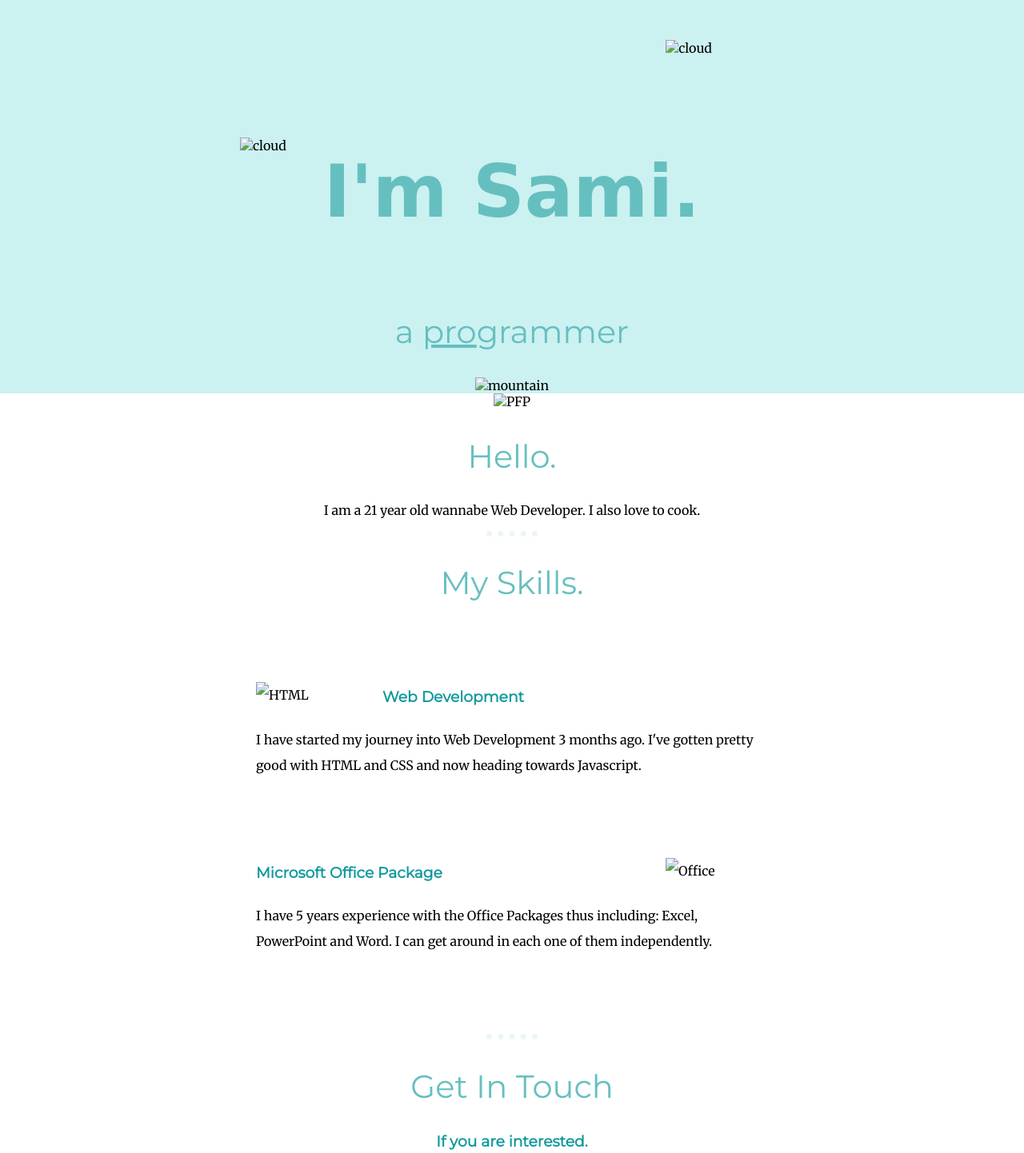
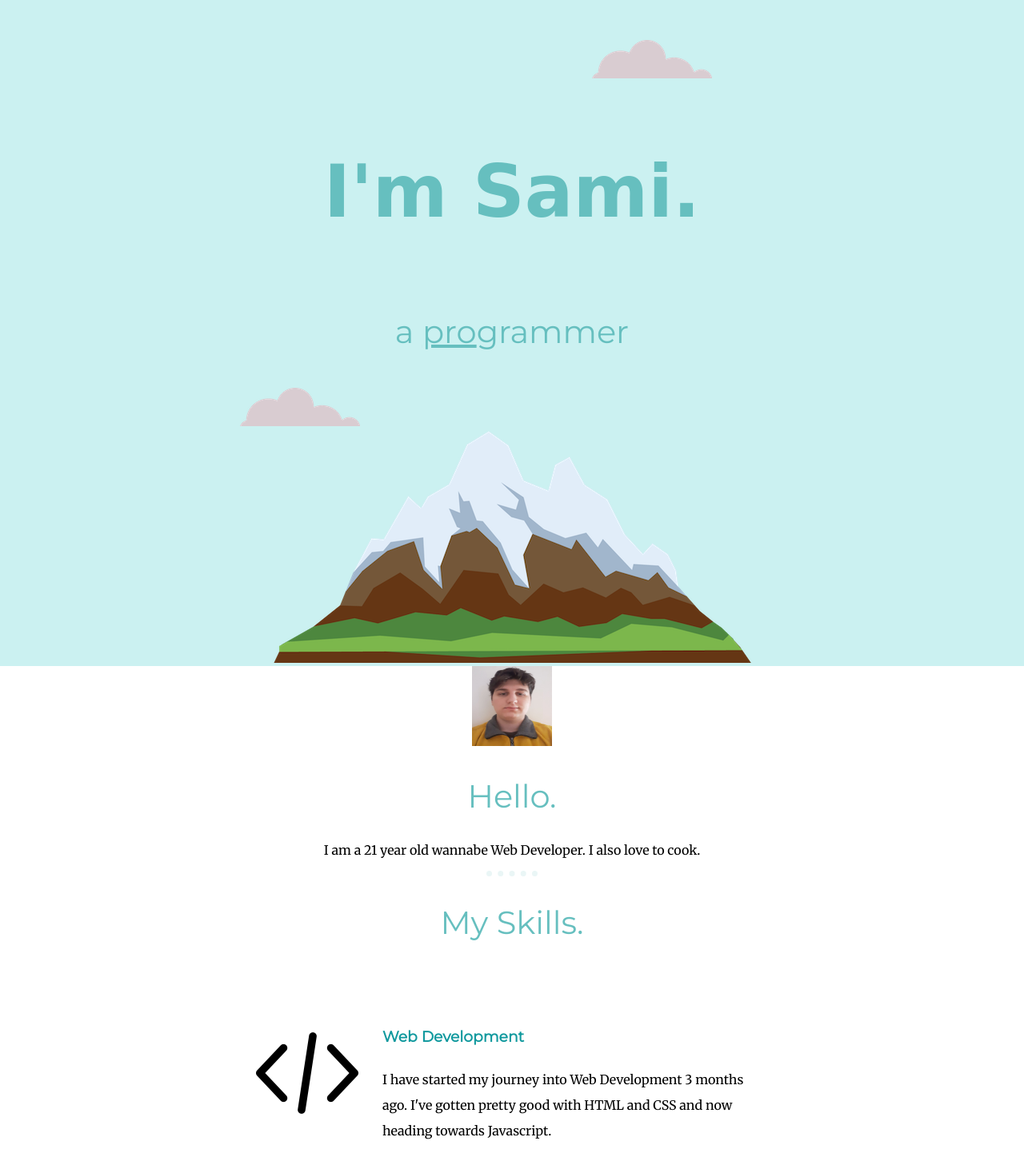
Before and after one commit to SamiLabici/CV2, a plain HTML site: page index.html in a window 1280 px wide. Shown: the top 1442 px of the page at 80% size. Drawn offline with Linux system fonts and the light colour scheme; a web font is replaced by a local one.

Commit message:
Add files via upload

```diff
--- a/index.html
+++ b/index.html
@@ -12,17 +12,17 @@
 <body>
 
     <div class="top-container">
-        <img class="top-cloud" src="images/cloud.png" alt="cloud">
+        <img class="top-cloud" src="cloud.png" alt="cloud">
 
     <h1>I'm Sami.</h1>
     <h2>a <span class="pro">pro</span>grammer</h2>
-    <img class="bottom-cloud" src="images/cloud.png" alt="cloud">
-    <img src="images/mountain.png" alt="mountain">
+    <img class="bottom-cloud" src="cloud.png" alt="cloud">
+    <img src="mountain.png" alt="mountain">
     </div>
 
     <div class="middle-container">
         <div class="profile">
-          <img class="PFP" src="images/sami-modified.jpg" alt="PFP">
+          <img class="PFP" src="sami-modified.jpg" alt="PFP">
           <h2>Hello.</h2>
           <p>I am a 21 year old wannabe Web Developer. I also love to cook.</p>
         </div>
@@ -30,12 +30,12 @@
         <div class="skills">
           <h2>My Skills.</h2>
           <div class="skill-row">
-            <img class="Code" src="images/code.png" alt="HTML">
+            <img class="Code" src="code.png" alt="HTML">
             <h3>Web Development</h3>
             <p>I have started my journey into Web Development 3 months ago. I've gotten pretty good with HTML and CSS and now heading towards Javascript.</p>
           </div>
           <div class="skill-row">
-            <img class="office" src="images/office.png" alt="Office">
+            <img class="office" src="office.png" alt="Office">
             <h3>Microsoft Office Package</h3>
             <p>I have 5 years experience with the Office Packages thus including: Excel, PowerPoint and Word. I can get around in each one of them independently.</p>
           </div>
```
